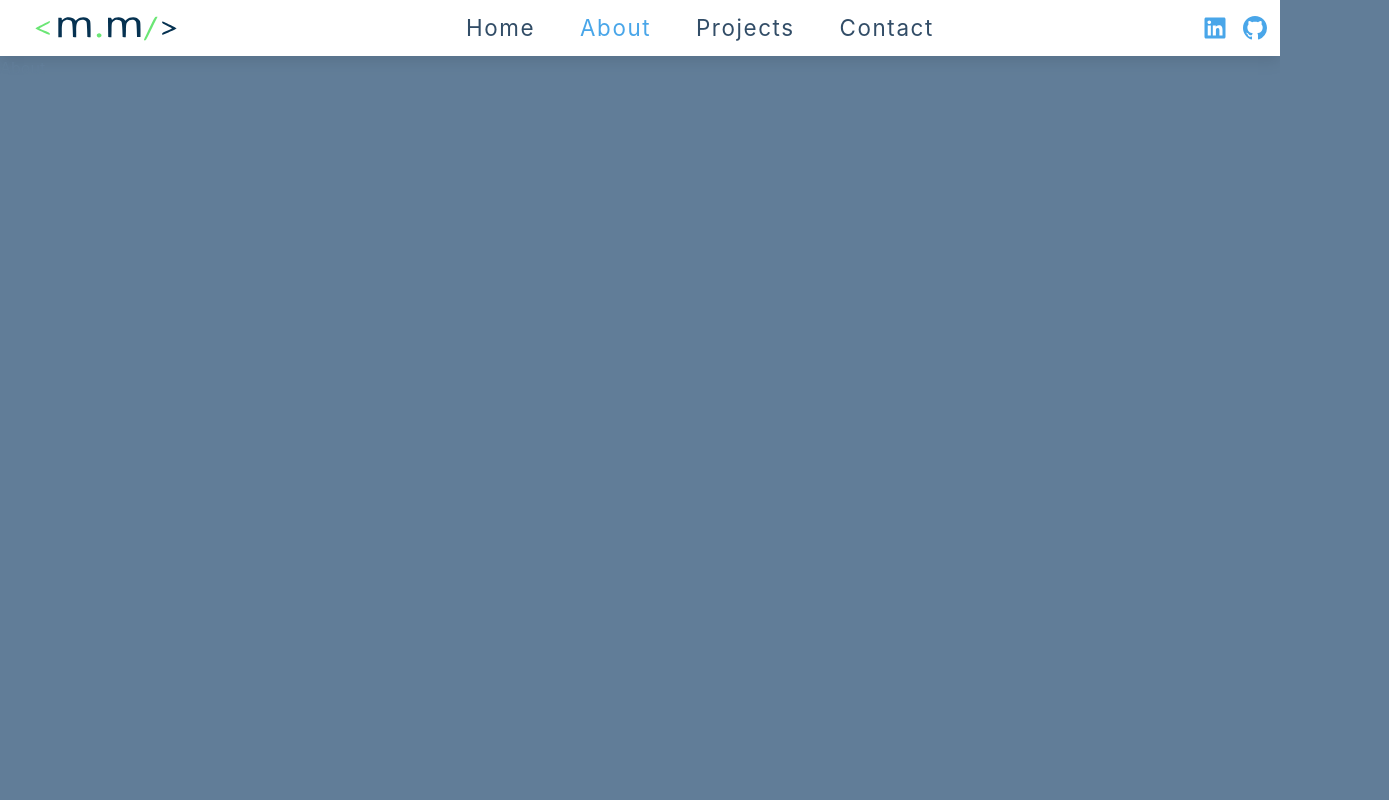
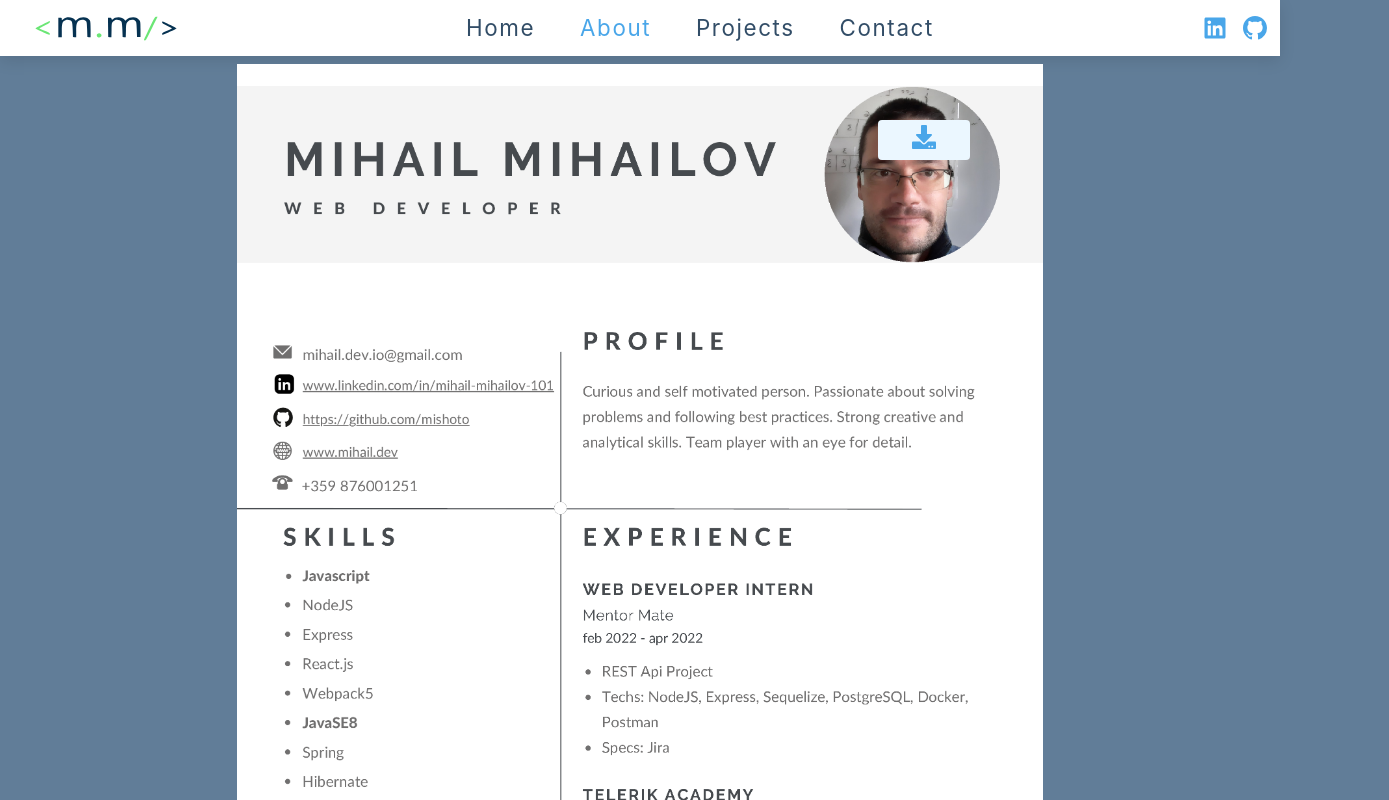
Before and after one commit to mishoto/mihail-dev, a React app: page /about in a window 1280 px wide. Shown: the top 800 px of the page, 1389 px wide, since content can reach past the window. Built offline with nearby package versions, Linux system fonts and the light colour scheme.

Commit message:
update/MD-1.0.0- add Resume to About page

```diff
--- /dev/null
+++ b/src/components/resume/Resume.jsx
@@ -0,0 +1,18 @@
+import React from 'react'
+import style from './Resume.module.css'
+import resumeImg from '../../assets/mihail_resume.png'
+
+
+const Resume = () => {
+  return (
+
+
+      <article className={style.resume_container}>
+        <img className={style.resume_img} src={resumeImg} alt='resume' />
+
+      </article>
+
+  );
+}
+
+export default Resume
--- /dev/null
+++ b/src/components/resume/Resume.module.css
@@ -0,0 +1,17 @@
+
+.resume_img {
+  width: 70%;
+}
+
+.btn_download {
+  display: block;
+  position: absolute;
+  bottom: space(4);
+  left: 50%;
+  transform: translateX(-50%);
+  background: linear-gradient(89.77deg, #2e6e96 0.1%, #3785b6 99.9%);
+  padding: space(1.5) space(3);
+  border-radius: 100px;
+  color: $color--light-gray;
+  transition: 0.1s ease-in-out;
+}
--- a/src/pages/about/About.jsx
+++ b/src/pages/about/About.jsx
@@ -1,12 +1,25 @@
 import React from 'react';
+import Resume from '../../components/resume/Resume';
+import style from './About.module.css';
+import resumePdf from '../../assets/mihail_cv.pdf';
+import {FaDownload} from 'react-icons/fa';
+
 
 const About = () => {
   return (
-  <>
+    <main className={style.resume_container}>
+      <section className={style.resume}>
+        <Resume />
+      </section>
 
-  <p>About</p>
-  </>
-  )
+        <button className={style.btn_download}>
+          <a href={resumePdf} className={style.icon}>
+            <FaDownload />
+          </a>
+        </button>
+
+    </main>
+  );
 };
 
 export default About;
--- a/src/pages/about/about.module.css
+++ b/src/pages/about/about.module.css
@@ -0,0 +1,36 @@
+
+.resume_container{
+  position: relative;
+  margin: 0 auto;
+}
+
+
+.resume {
+  position: absolute;
+  top: 1vh;
+  left: 18.5vw;
+}
+
+.btn_download {
+  position: absolute;
+  right: 23vw;
+  background: var(--clr-primary-10);
+  color: var(--clr-primary-5);
+  margin: 0 1rem;
+  padding: 0.2rem 2rem;
+  top: 4rem;
+  text-transform: capitalize;
+  border-radius: var(--radius);
+  transition: var(--transition);
+  border-color: transparent;
+  cursor: pointer;
+}
+.btn_download:hover {
+  background: var(--clr-primary-5);
+  color: var(--clr-primary-1);
+}
+
+.icon{
+  font-size: 1.5rem;
+  color: var(--clr-dark-light);
+}
```
